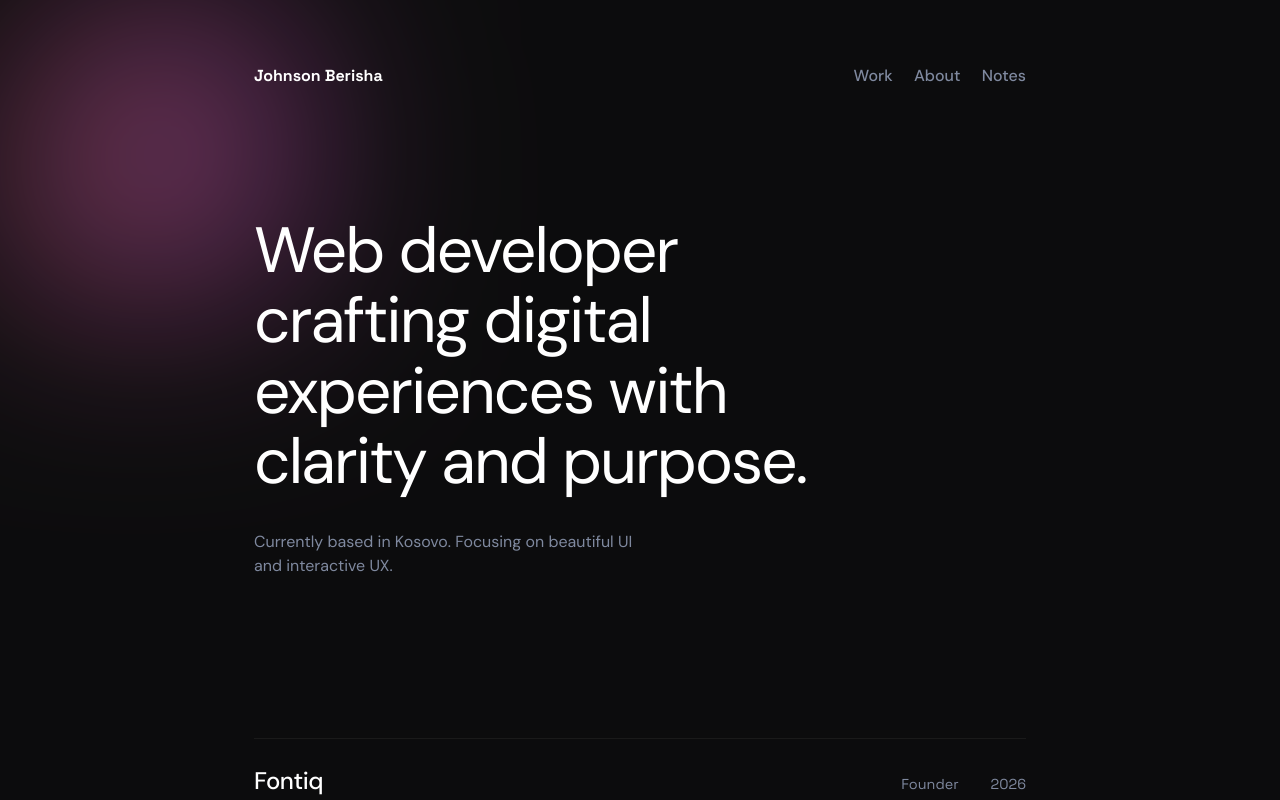
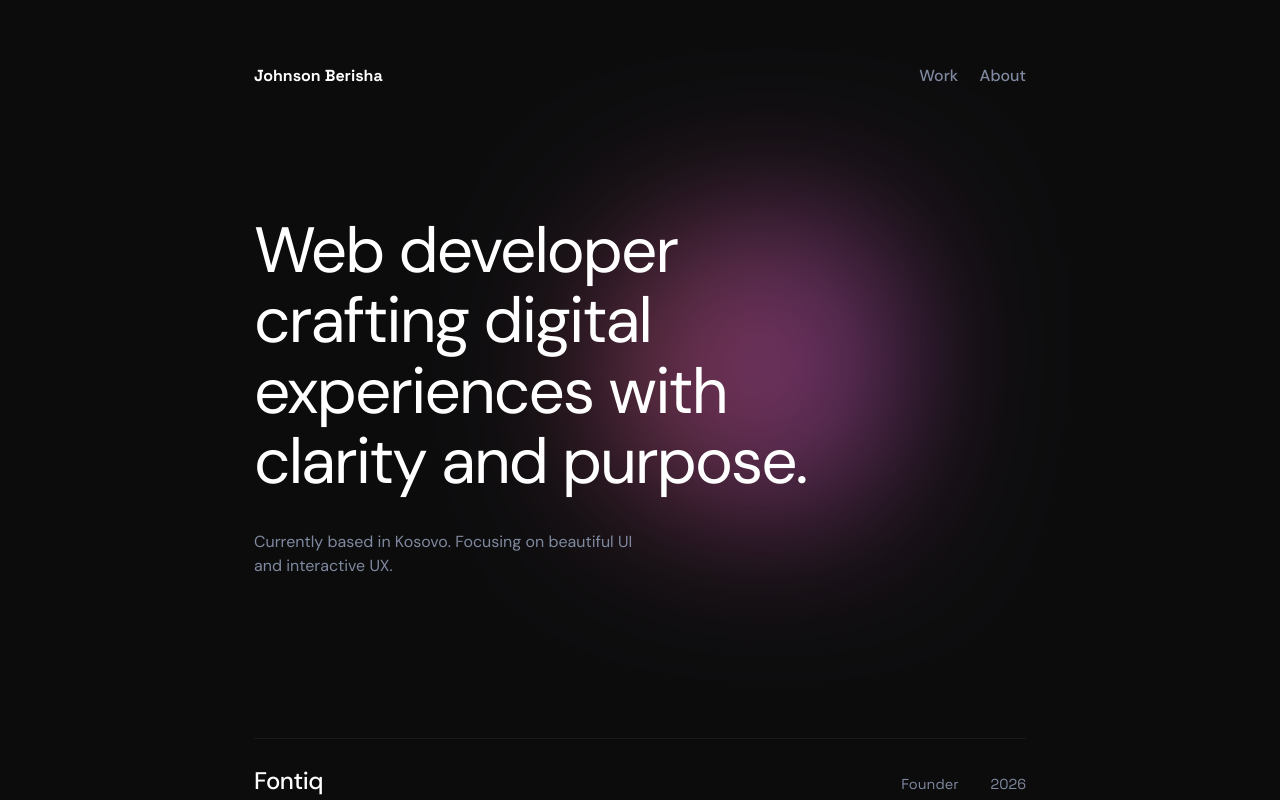
Before and after one commit to Johnson-Berisha/gjnsn, a Next.js app: page / in a window 1280 px wide. Shown: the top 800 px of the page. Built offline with nearby package versions, Linux system fonts and the light colour scheme.

Commit message:
fixed issues from dc

```diff
--- a/src/app/globals.css
+++ b/src/app/globals.css
@@ -46,6 +46,7 @@ html {
   -moz-osx-font-smoothing: grayscale;
   background: var(--color-bg);
   color: var(--color-text);
+  scroll-behavior: smooth;
 }
 
 body {
@@ -199,12 +200,55 @@ header nav a:hover {
 /* hero */
 .hero {
   margin-bottom: calc(var(--spacing) * 5);
+  position: relative;
 }
 
 .hero-sub {
   margin-top: var(--spacing);
   color: var(--color-muted);
   width: 400px;
+}
+
+/* blob */
+.blob {
+  position: absolute;
+  right: calc(var(--spacing) * 4);
+  top: 0;
+  width: 300px;
+  height: 300px;
+  background: conic-gradient(from 90deg, #ff64ff, #ff6496, #ff64ff);
+  /* border-radius: 50% 20% 50% 20% / 50% 50% 20% 20%; */
+  animation: blob-move 4s infinite ease-in-out;
+  pointer-events: none;
+  transition: transform 0.22s ease-out, opacity 0.22s ease-out;
+  mix-blend-mode: screen;
+  filter: blur(100px);
+  opacity: 0.4;
+  z-index: -1;
+}
+
+@keyframes blob-move {
+
+  0%,
+  100% {
+    border-radius: 50% 20% 50% 20% / 50% 50% 20% 20%;
+    filter: blur(100px);
+  }
+
+  25% {
+    filter: blur(80px);
+    border-radius: 20% 50% 30% 50% / 30% 20% 50% 50%;
+  }
+
+  50% {
+    filter: blur(70px);
+    border-radius: 50% 30% 20% 50% / 50% 20% 50% 30%;
+  }
+
+  75% {
+    filter: blur(60px);
+    border-radius: 30% 50% 50% 20% / 20% 50% 30% 50%;
+  }
 }
 
 /* projects */
@@ -341,51 +385,3 @@ footer a:hover {
   white-space: nowrap;
   border: 0;
 }
-
-/* blob */
-.blob {
-  position: fixed;
-  top: 0;
-  left: 0;
-  width: 300px;
-  height: 300px;
-  background: conic-gradient(from 90deg, #ff64ff, #ff6496, #ff64ff);
-  /* border-radius: 50% 20% 50% 20% / 50% 50% 20% 20%; */
-  animation: blob-move 4s infinite ease-in-out;
-  pointer-events: none;
-  transition: transform 0.22s ease-out, opacity 0.22s ease-out;
-  mix-blend-mode: screen;
-  filter: blur(100px);
-  opacity: 0.4;
-  z-index: -1;
-}
-
-@keyframes blob-move {
-
-  0%,
-  100% {
-    border-radius: 50% 20% 50% 20% / 50% 50% 20% 20%;
-    filter: blur(100px);
-  }
-
-  25% {
-    filter: blur(80px);
-    border-radius: 20% 50% 30% 50% / 30% 20% 50% 50%;
-  }
-
-  50% {
-    filter: blur(70px);
-    border-radius: 50% 30% 20% 50% / 50% 20% 50% 30%;
-  }
-
-  75% {
-    filter: blur(60px);
-    border-radius: 30% 50% 50% 20% / 20% 50% 30% 50%;
-  }
-}
-
-@media (max-width:600px) {
-  .blob {
-    display: none;
-  }
-}
--- a/src/app/page.js
+++ b/src/app/page.js
@@ -1,59 +1,32 @@
 "use client";
 
 import Link from "next/link";
-import { useEffect, useRef } from "react";
 
 export default function Home() {
-  const blobRef = useRef(null);
-  const projectListRef = useRef(null);
 
-  useEffect(() => {
-    const blob = blobRef.current;
-    if (!blob) return;
 
-    const offset = 150; // half of blob size (50px)
-    const moveBlob = (e) => {
-      blob.style.transform = `translate(${e.clientX - offset}px, ${e.clientY - offset}px)`;
-    };
-
-    const projectList = projectListRef.current;
-    const handleProjectListHover = () => {
-      blob.style.opacity = "0";
-    };
-    const handleProjectListLeave = () => {
-      blob.style.opacity = "0.4";
-    };
-
-    window.addEventListener("mousemove", moveBlob);
-    projectList?.addEventListener("mouseenter", handleProjectListHover);
-    projectList?.addEventListener("mouseleave", handleProjectListLeave);
-
-    return () => {
-      window.removeEventListener("mousemove", moveBlob);
-      projectList?.removeEventListener("mouseenter", handleProjectListHover);
-      projectList?.removeEventListener("mouseleave", handleProjectListLeave);
-    };
-  }, []);
 
   return (
     <div className="container measure">
-      <div className="blob" ref={blobRef} />
       <header>
         <div className="logo">Johnson Berisha</div>
         <nav aria-label="Main navigation">
-          <Link href="#">Work</Link>
-          <Link href="#">About</Link>
-          <Link href="#">Notes</Link>
+          <Link href="#work">Work</Link>
+          <Link href="#about">About</Link>
         </nav>
       </header>
       <main>
         <section className="hero">
-          <h1>Web developer crafting digital experiences with clarity and purpose.</h1>
-          <p className="hero-sub">Currently based in Kosovo. Focusing on beautiful UI and interactive UX.</p>
+          <div className="hero-content">
+            <h1>Web developer crafting digital experiences with clarity and purpose.</h1>
+            <p className="hero-sub">Currently based in Kosovo. Focusing on beautiful UI and interactive UX.</p>
+          </div>
+          <div className="blob" />
+
         </section>
-        <section className="projects">
+        <section className="projects" id="work">
           <h2 className="visuallyHidden">Projects</h2>
-          <div className="project-list" ref={projectListRef}>
+          <div className="project-list">
             <a href="#" className="project-item">
               <span className="project-title">Fontiq</span>
               <div className="project-meta">
@@ -77,7 +50,7 @@ export default function Home() {
             </a>
           </div>
         </section>
-        <section className="about">
+        <section className="about" id="about">
           <div className="about-content">
             <h4 className="about-title">ABOUT</h4>
             <p>I believe that good design is as little design as possible. My approach is rooted in clarity, functionality, and timeless aesthetics.</p>
```
